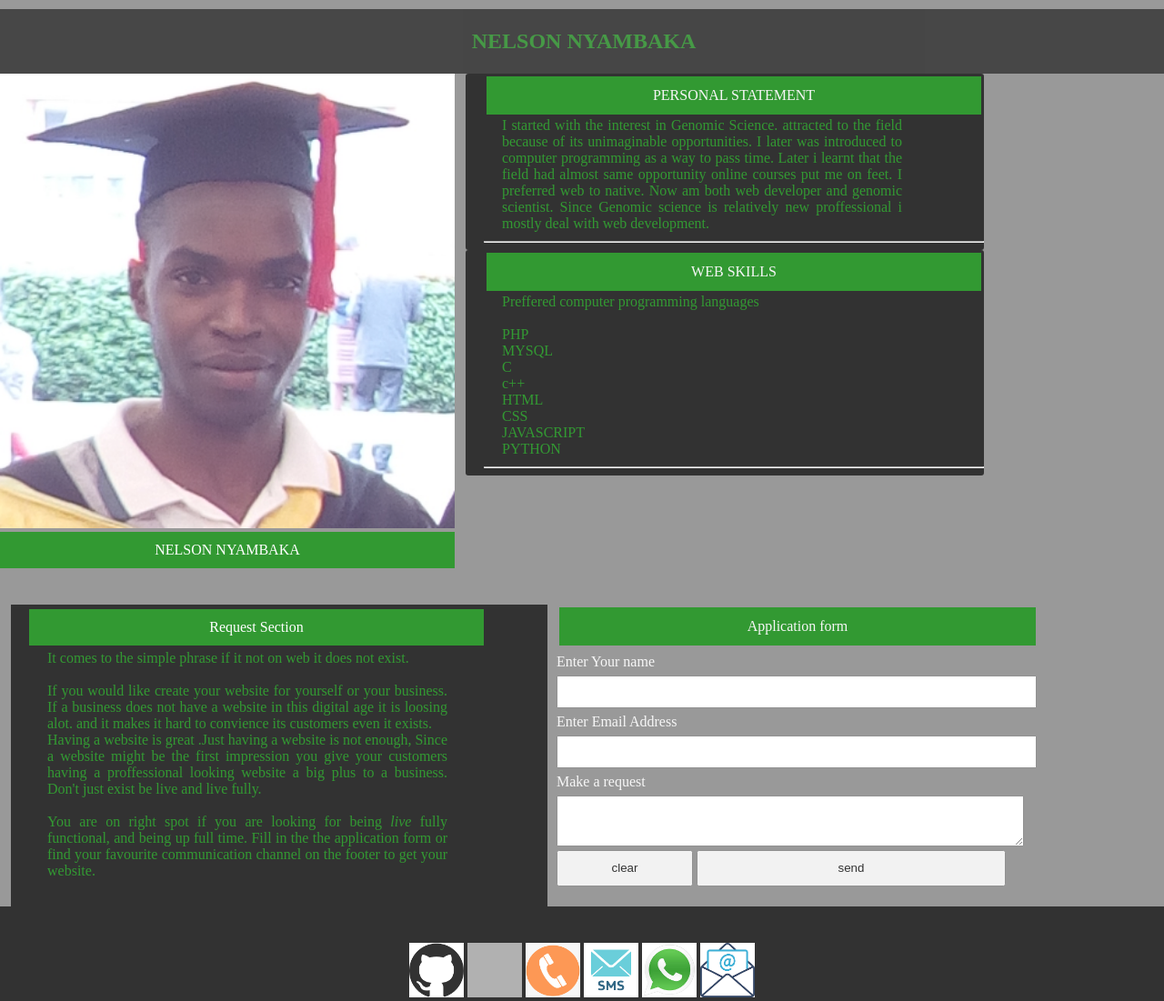
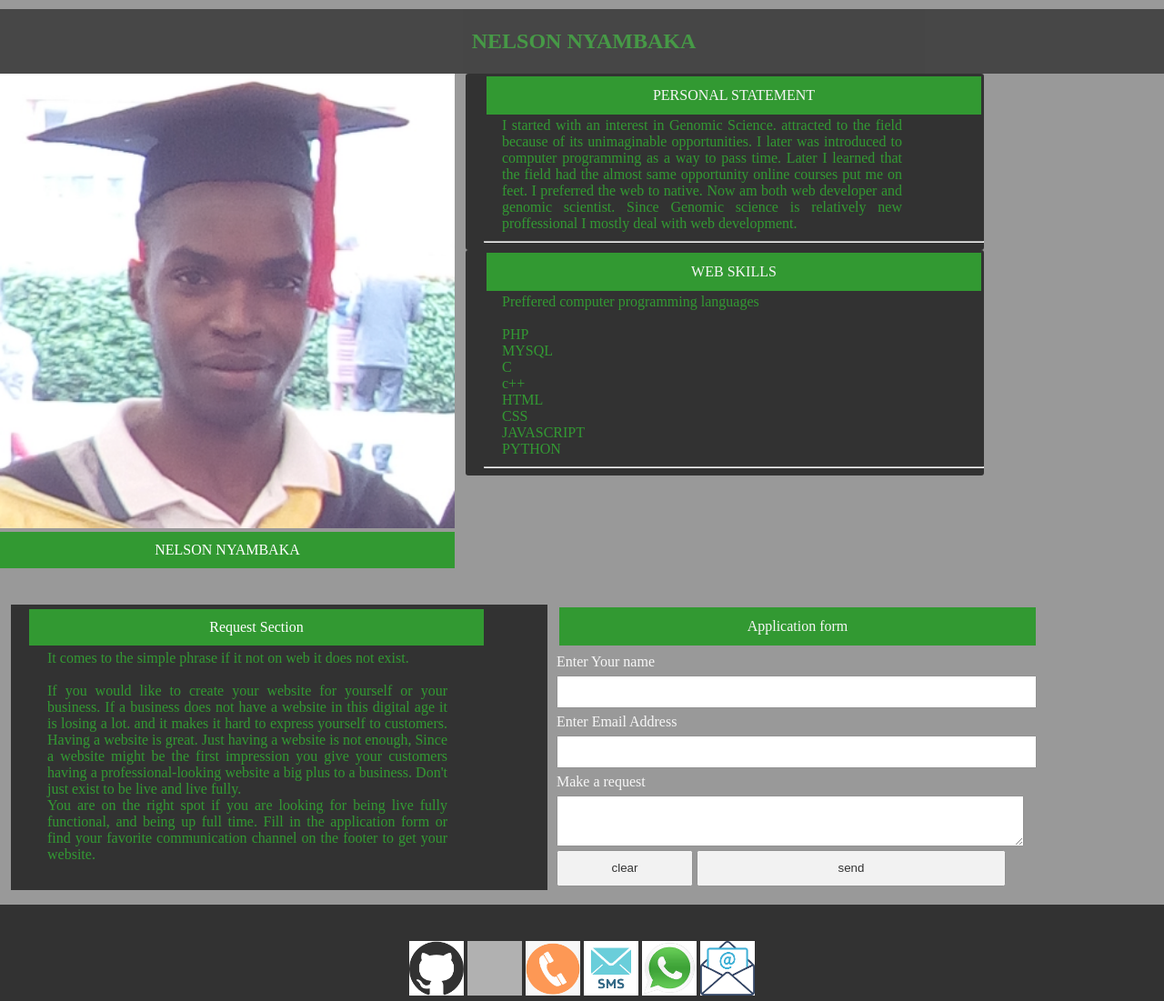
Before and after one commit to nyambaka/self, a PHP site: page /self/view/phone_home.php in a window 1280 px wide. Shown: the whole page at 91% size. Run offline with PHP 8.4, Linux system fonts and the light colour scheme; grey boxes are pictures that could not be loaded.

Commit message:
cheched grammatical errors

```diff
--- a/view/phone_home.php
+++ b/view/phone_home.php
@@ -28,14 +28,7 @@ global $location
                         PERSONAL STATEMENT
                     </div>
                     <div class="details">
-                I started with the interest in Genomic Science.
-                attracted to the field because of its unimaginable opportunities.
-                I later was introduced to computer programming as a way to pass time.
-                Later i learnt that the field had almost same opportunity
-                online courses put me on feet.
-                I preferred web to native.
-                Now am both web developer and genomic scientist.
-                Since Genomic science is relatively new proffessional i mostly deal with web development.
+                        I started with an interest in Genomic Science. attracted to the field because of its unimaginable opportunities. I later was introduced to computer programming as a way to pass time. Later I learned that the field had the almost same opportunity online courses put me on feet. I preferred the web to native. Now am both web developer and genomic scientist. Since Genomic science is relatively new proffessional I mostly deal with web development.
                     </div>
                     <hr>
                 </div>
@@ -69,17 +62,10 @@ global $location
                         It comes to the simple phrase if it not on web it does not exist.
                         <br>
                         <br>
-        If you would like create your website for yourself or your business.
-        If a business does not have  a website in this digital age it is loosing alot.
-        and it makes it hard to convience its customers even it exists.
+                        If you would like to create your website for yourself or your business. If a business does not have a website in this digital age it is losing a lot. and it makes it hard to express yourself to customers.
+                        Having a website is great. Just having a website is not enough, Since a website might be the first impression you give your customers having a professional-looking website a big plus to a business. Don't just exist to be live and live fully.
                         <br>
-        Having a website is great .Just having a website is not enough,
-        Since a website might be the first impression you give your customers having
-        a proffessional looking website a big plus to a business. Don't just exist be live and live fully.
-        <br>
-        <br>
-        You are on right spot if you are looking for  being <i>live</i> fully functional, and being up full time.
-        Fill in the the application form or find your favourite communication channel on the footer to get your website.
+                        You are on the right spot if you are looking for being live fully functional, and being up full time. Fill in the application form or find your favorite communication channel on the footer to get your website.
                     </div>
                 </div>
 
@@ -112,7 +98,7 @@ global $location
                 <a href="https://wa.me/254700741837" class="footer-icon"><img src="assets/photos/whatsapp.jpg" class="contact-img"></a>
                 <a href="mailto: nelsonnyambaka@gmail.com" class="footer-icon"><img src="assets/photos/email.png" class="contact-img"></a>
             </div>
-    <script type="text/javascript"  src="<?= $location . "assets/formSender.js"?>"></script>
+            <script type="text/javascript"  src="<?= $location . "assets/formSender.js" ?>"></script>
         </div>
     </body>
 </html>
```
Also changed, not shown: view/home.php (+7 -20 lines). Lines whose indentation alone changed are shown as unchanged.
